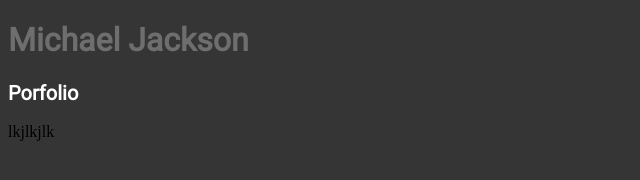
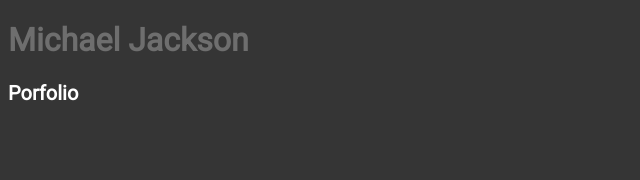
Before and after one commit to MikeJacx/WebPortSP20, a plain HTML site: page docs/In_Class/Day_2/01_Getting_Started/index.html in a window 1280 px wide. Shown: the full height of the page, 0-640 px from the left. Drawn offline with Linux system fonts and the light colour scheme.

Commit message:
New changes

```diff
--- a/docs/In_Class/Day_2/01_Getting_Started/Kobe.css
+++ b/docs/In_Class/Day_2/01_Getting_Started/Kobe.css
@@ -5,6 +5,7 @@
 h1{
     font-family: 'Roboto', sans-serif ;
     color: rgb(110, 110, 110);
+
 
 }
 
--- a/docs/In_Class/Day_2/01_Getting_Started/index.html
+++ b/docs/In_Class/Day_2/01_Getting_Started/index.html
@@ -15,7 +15,7 @@
 
         <strong>Porfolio</strong>
         <br></br>
-        lkjlkjlk
+
 
 
         <!--Ok lets do eit-->
```
Also changed, not shown: docs/index.html (added).
